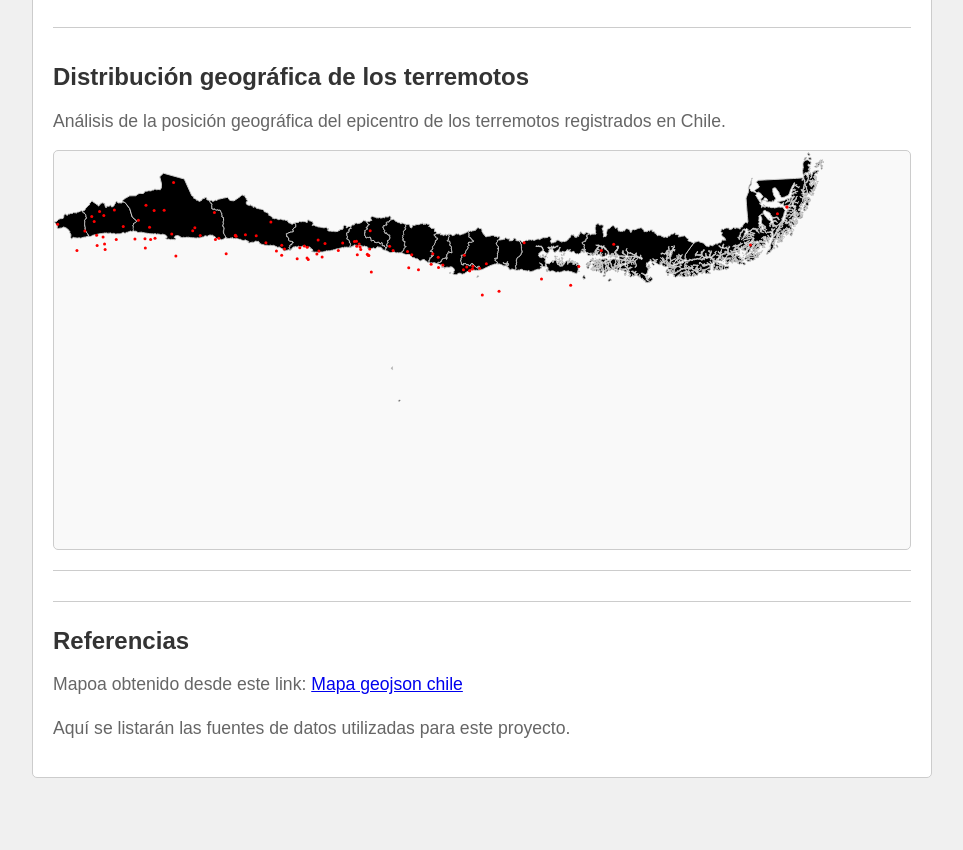
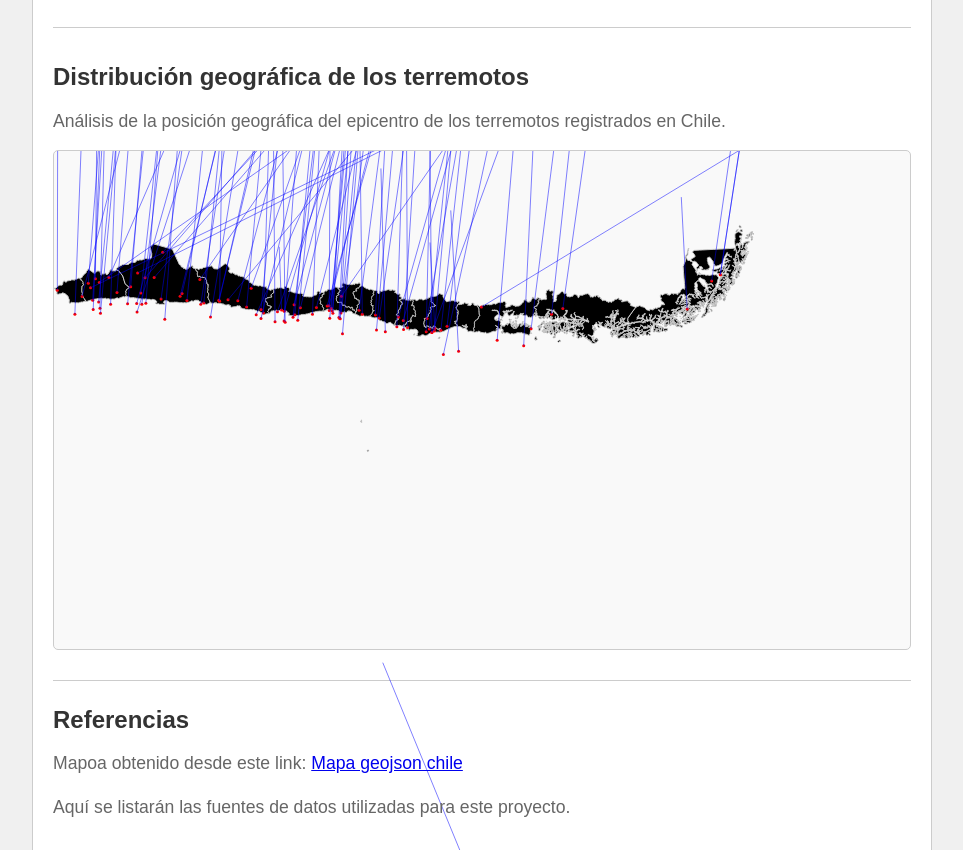
Before and after one commit to Martinviald/Proyecto-Visinfo, a website: page E2/main.html in a window 1280 px wide. Shown: the part 724-1574 px from the top of the page, without its empty margins (158-1121 px from the left). Drawn offline with nearby package versions, Linux system fonts and the light colour scheme.

Commit message:
Arreglo estilos

```diff
--- a/E2/main.css
+++ b/E2/main.css
@@ -70,7 +70,7 @@ body {
 }
 
 /* Estilo específico para las visualizaciones */
-#vis-1, #vis-2 {
+#vis-1 {
     width: 100%;
     height: 400px; /* Ajusta según el tamaño de tus visualizaciones */
     border: 1px solid #ccc;
@@ -94,3 +94,11 @@ body {
 .filters button:hover {
     background-color: #e0e0e0;
 }
+
+#vis-2 {
+    width: 100%;
+    height: 500px; /* Ajusta según el tamaño de tus visualizaciones */
+    border: 1px solid #ccc;
+    border-radius: 5px;
+    background-color: #f9f9f9;
+}
--- a/E2/main.html
+++ b/E2/main.html
@@ -36,8 +36,8 @@
             </div>
         </div>
 
-        <div class="container-vis">
-            <div class="container-head">
+        <div class="container-vis2">
+            <div class="container-head2">
                 <div class="title">Distribución geográfica de los terremotos</div>
                 <div class="description">Análisis de la posición geográfica del epicentro de los terremotos registrados en Chile.</div>
             </div>
--- a/E2/main.js
+++ b/E2/main.js
@@ -10,7 +10,7 @@ const SVG2 = d3.select("#vis-2").append("svg");
 const WIDTH_VIS_1 = 858;
 const HEIGHT_VIS_1 = 400;
 
-const WIDTH_VIS_2 = 770;
+const WIDTH_VIS_2 = 700;
 const HEIGHT_VIS_2 = 1600;
 
 const MARGIN = {
@@ -351,6 +351,18 @@ function generateMapGraph() {
             .attr("r", 1.5) // radio del círculo
             .attr("fill", "red"); // color del círculo
 
+            // Agregamos una linea de largo "FocalDepth" para cada terremoto
+            SVG2
+            .selectAll("line")
+            .data(data)
+            .join("line")
+            .attr("x1", d => proyeccion([d.Longitude, d.Latitude])[0])
+            .attr("y1", d => proyeccion([d.Longitude, d.Latitude])[1])
+            .attr("x2", d => proyeccion([d.Longitude + d.FocalDepth, d.Latitude])[0])
+            .attr("y2", d => proyeccion([d.Longitude + d.FocalDepth, d.Latitude])[1])
+            .attr("stroke", "blue")
+            .attr("stroke-width", 0.5);
+
         });
     });
 }
```
